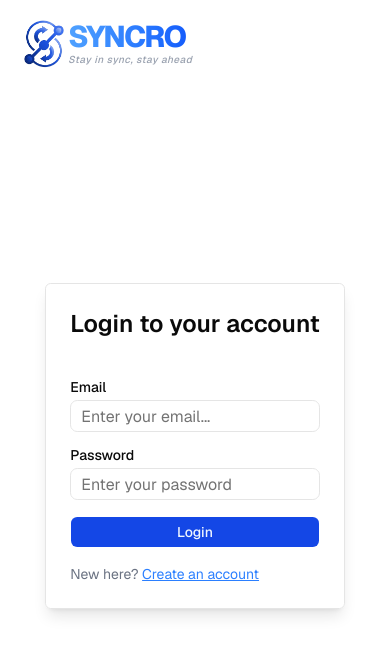
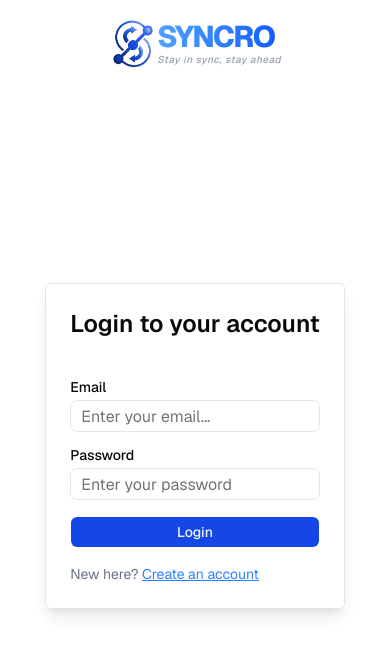
Before and after one commit to Anuragkadam13/SYNCRO-Frontend, a React (Vite) app: page / in a window 390 px wide. Shown: the top 654 px of the page. Built offline with nearby package versions, Linux system fonts and the light colour scheme.

Commit message:
center positioned

```diff
--- a/src/components/others/Header.jsx
+++ b/src/components/others/Header.jsx
@@ -8,7 +8,7 @@
   return (
     <div className="flex flex-col gap-3 sm:flex-row sm:items-center sm:justify-between  mx-5">
       {/* Brand Section (Logo + Text Side-by-Side) */}
-      <div className="flex items-center">
+      <div className="flex items-center justify-center sm:justify-start">
         {/* The Logo */}
         <img
           src={logo}
```
